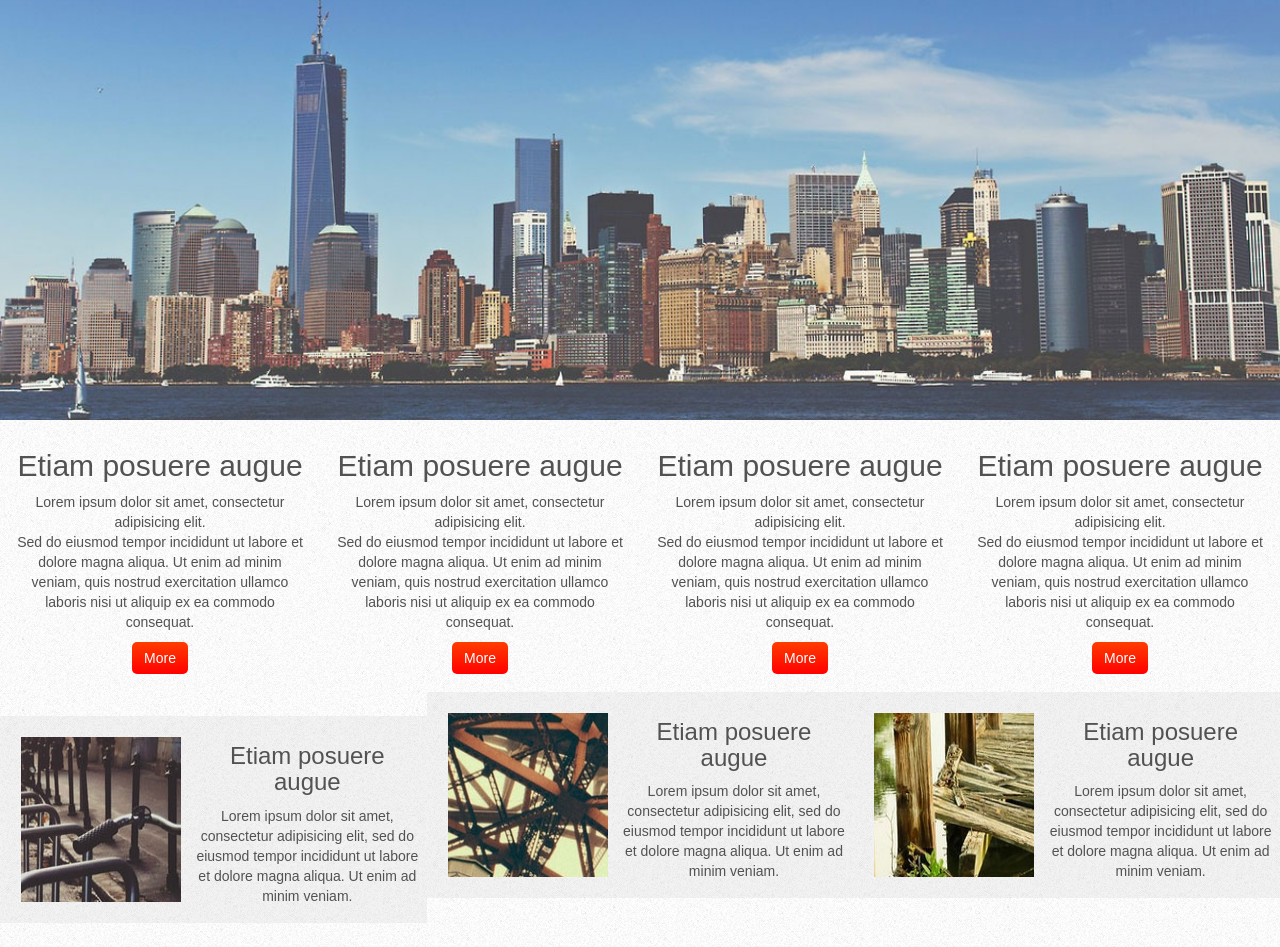
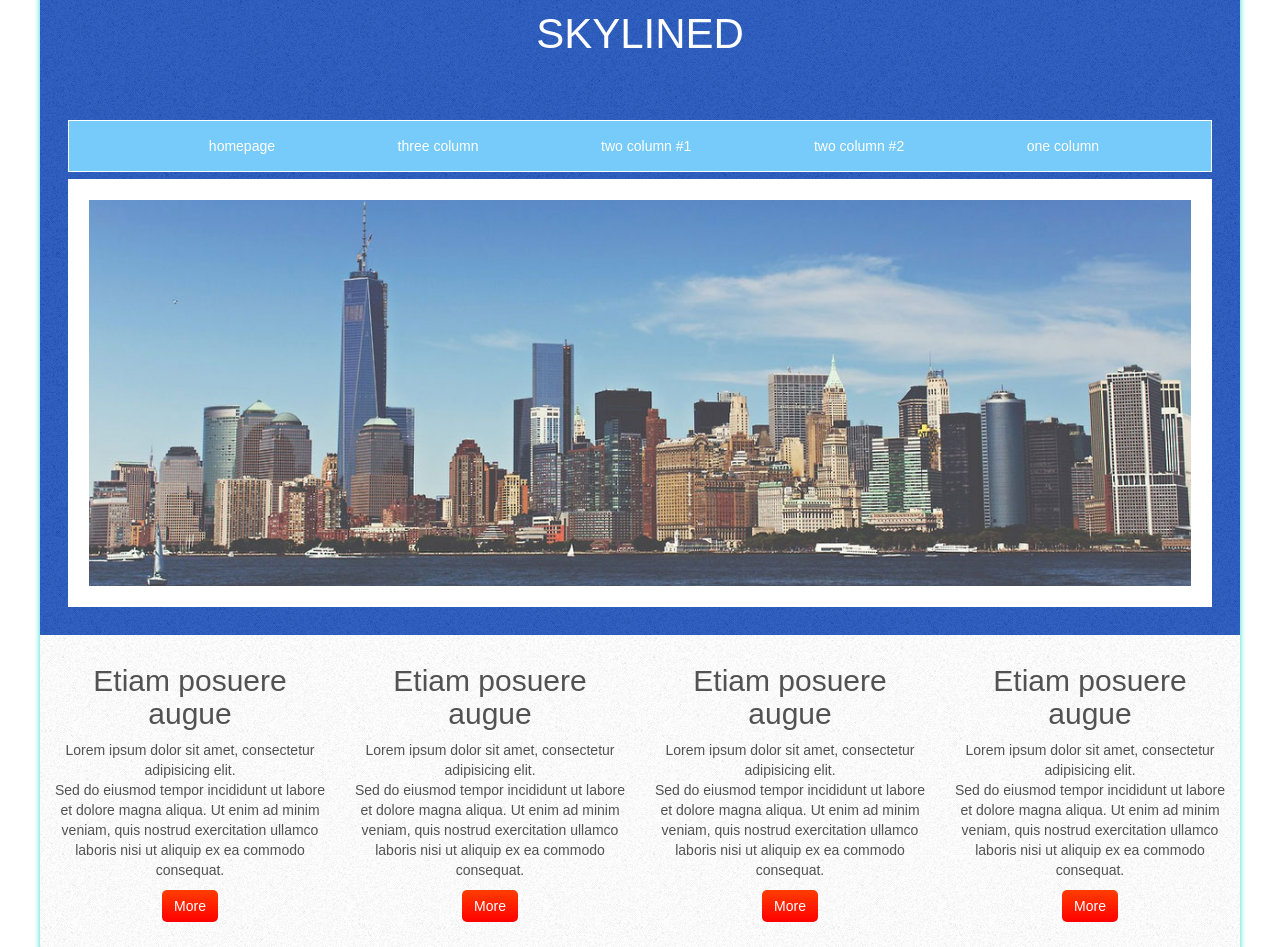
Before and after one commit to Juandarov/new_challenge_6, a website: page index.html in a window 1280 px wide. Shown: the part 80-1027 px from the top of the page. Drawn offline with nearby package versions, Linux system fonts and the light colour scheme.

Commit message:
near to finish

```diff
--- a/index.html
+++ b/index.html
@@ -192,13 +192,14 @@
 
         <footer>
             <section>
-
                 <div class="row">
 
                     <div class="col-sm-6 col-md-3">
                         <article id="one">
                             <h6>donec dictum metus</h6>
-                            <p>" Lorem ipsum dolor sit amet, consectetur adipisicing elit, sed do eiusmod tempor incididunt ut labore et dolore magna aliqua. Ut enim ad minim veniam. "</p>
+                            <p>" Lorem ipsum dolor sit amet, consectetur adipisicing elit, sed do eiusmod tempor incididunt ut labore et dolore magna aliqua. Ut enim ad minim veniam. " <br> -Jhon Mustafa</p>
+
+
                         </article>
                     </div>
 
--- a/static/css/style.css
+++ b/static/css/style.css
@@ -1,6 +1,6 @@
 .nopadding, div {
-   padding: 0 !important;
-   margin: 0 !important;
+    padding: 0 !important;
+    margin: 0 !important;
 }
 
 * {
@@ -26,6 +26,7 @@ div.row:nth-child(2), div.row:nth-child(3), .backimg {
 
 .navbar-inverse .navbar-brand {
     color: white;
+    text-transform: uppercase;
 }
 
 h1 {
@@ -44,6 +45,7 @@ header #mainpic {
 .nav li {
     margin-left: 2em;
 }
+
 
 /*.premier */
 
@@ -76,9 +78,9 @@ article p {
 
 /*.deuxieme*/
 
-div.col-md-4:nth-child(1) > article:nth-child(1) {
+/*div.col-md-4:nth-child(1)>article:nth-child(1) {
     margin-top: 2em;
-}
+}*/
 
 .deuxieme article {
     background-image: url("../images/fond-article.png");
@@ -97,11 +99,10 @@ div.col-md-4:nth-child(1) > article:nth-child(1) {
     text-align: center;
 }
 
+
 /*MAIN*/
 
-div.row:nth-child(4) {
-
-}
+div.row:nth-child(4) {}
 
 main {
     padding: 1em;
@@ -110,16 +111,16 @@ main {
 h4 {
     text-transform: uppercase;
     font-size: 2em;
-    padding-top: 1.5em;
+    padding-top: 1em;
 }
 
-.col-sm-12 > main:nth-child(1) > p:nth-child(2) {
+.col-sm-12>main:nth-child(1)>p:nth-child(2) {
     text-transform: uppercase;
     font-size: 1em;
     color: #FF0000;
 }
 
-.col-sm-12 > main:nth-child(1) > p:nth-child(4) {
+.col-sm-12>main:nth-child(1)>p:nth-child(4) {
     margin: 1em 0;
 }
 
@@ -128,6 +129,7 @@ button.btn:nth-child(5) {
     border-radius: 5px;
     margin-bottom: 2em;
 }
+
 
 /*SIDEBAR 1 AND 2*/
 
@@ -177,13 +179,12 @@ label {
     font-weight: normal;
 }
 
-.first > article:nth-child(5) {
+.first>article:nth-child(5) {
     border: none;
 }
 
 
 /*div pad and mar*/
-
 
 h1 {
     text-align: center;
@@ -192,9 +193,8 @@ h1 {
 
 /*button */
 
-.btn-default {
+.btn-default {}
 
-}
 
 /*sidebars*/
 
@@ -202,14 +202,15 @@ h1 {
     display: block;
 }
 
-.col-sm-12 > main:nth-child(1) > img:nth-child(3) {
+.col-sm-12>main:nth-child(1)>img:nth-child(3) {
     width: 100%
 }
 
+
 /*footer*/
 
-#one, #two, #three, #four {
-    background-image: url(../images/footer.png);
+.container > footer:nth-child(5) > section:nth-child(1) {
+ background-image: url(../images/footer.png);
 }
 
 h6 {
@@ -231,10 +232,8 @@ h6 {
 #one p {
     background-image: url(../images/citation.jpg);
     font-style: italic;
-    padding: 1em;
+    padding: 4em;
 }
-
-
 
 #two {
     padding: 1em;
@@ -242,7 +241,6 @@ h6 {
 
 #two p, span {
     text-align: left;
-
 }
 
 #two p {
@@ -253,7 +251,7 @@ h6 {
     margin-top: 1em;
 }
 
-#two > p:nth-child(2) {
+#two>p:nth-child(2) {
     border: none;
 }
 
@@ -263,8 +261,7 @@ h6 {
 }
 
 #three {
-    padding-top: 2em;
-
+    padding: 1em;
 }
 
 #three section1 {
@@ -280,14 +277,14 @@ button.btn:nth-child(3) {
 }
 
 #four {
-    padding: 2em;
+    padding: 1em;
 }
 
 #four p {
     font-weight: bold;
 }
 
-.rights > p:nth-child(1) {
+.rights>p:nth-child(1) {
     margin-top: 1em;
     margin-bottom: 1em;
 }
@@ -296,19 +293,69 @@ button.btn:nth-child(3) {
     text-align: center;
 }
 
+
 /*TABLETTE*/
 
-@media (min-width: @screen-sm-min) {
+@media  only screen and (min-width: 768px) {
     /*footer*/
-    .container > footer:nth-child(5) > section:nth-child(1) {
-        display: flex;
-        align-items: stretch;
+    .deuxieme article {
+        margin: 1em 4em;
     }
 }
 
 
 /*WEB*/
 
-@media (min-width: @screen-md-min) {
+@media only screen and (min-width: 1100px) {
+    body {
+        width: 1200px;
+        margin: auto;
+        box-shadow: 0px 0px 5px 1px rgb(98, 227, 215);
+    }
+    header {
+        padding: 2em;
+        background-image: url(../images/header.png);
+    }
+
+    .navbar-inverse .navbar-nav > li > a {
+	color: white;
+    }
+
+    #mainpic {
+        margin-top: 0.5em;
+        border: solid 1.5em white;
+    }
+
+    h1 {
+        display: block;
+        color: white;
+        font-size: 3em;
+        margin: 1.5em 0;
+    }
+
+    .navbar-brand {
+        display: none;
+    }
+
+    .nav {
+        background-color: #76CBFA;
+        width: 100%;
+        display: flex;
+        justify-content: space-around;
+        box-shadow: 0px 0px 0px 1px #FFFFFF;
+    }
+
+    .first > h5:nth-child(1), .second > h5:nth-child(1) {
+        margin-top: 2em;
+    }
+
+    .deuxieme article {
+    background-image: url("../images/fond-article.png");
+    padding: 0.5em;
+    margin: 0.25em 0;
+    display: flex;
+    justify-content: space-around;
+    margin: 1.5em;
+    }
 
 }
```
